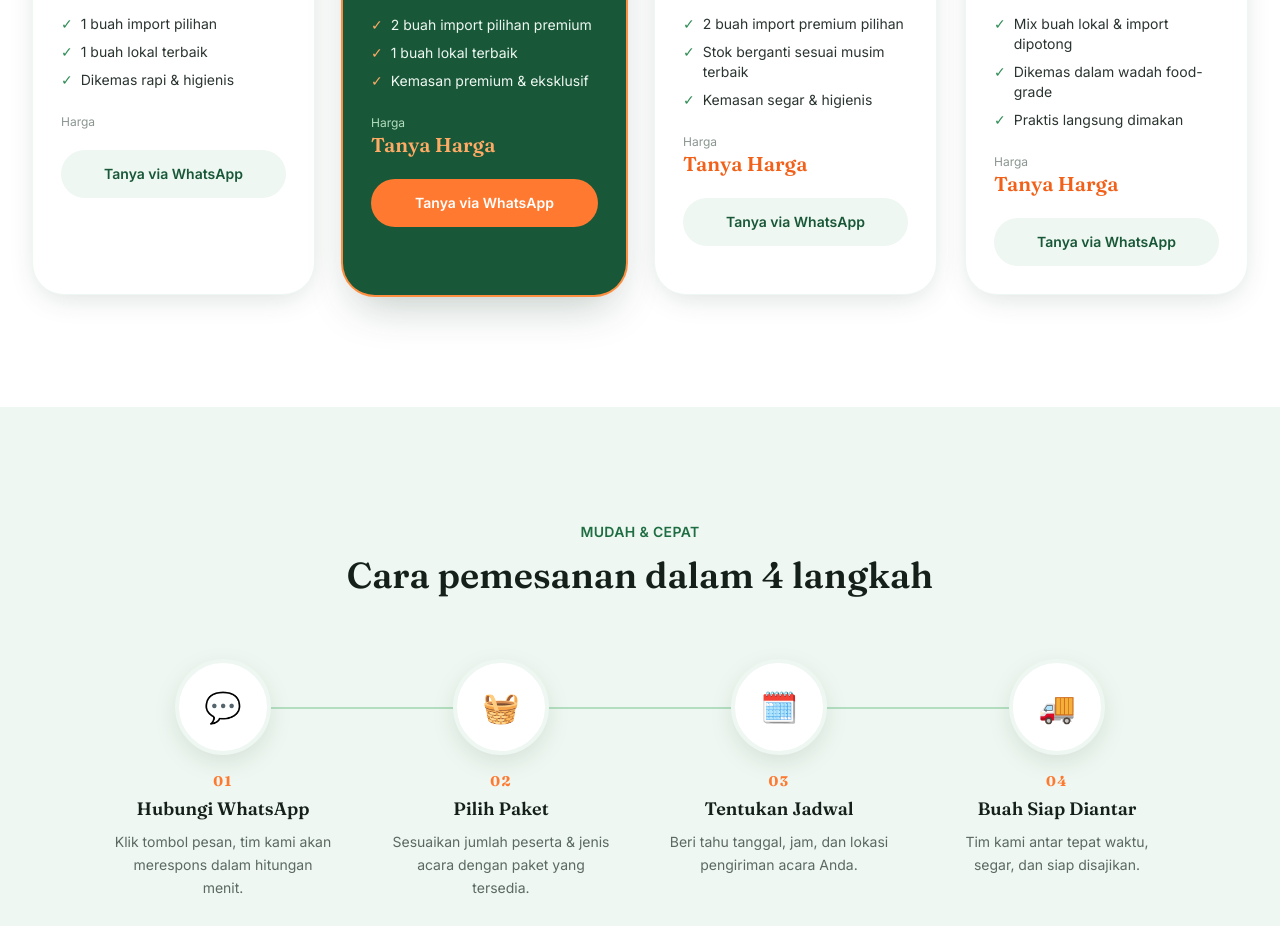
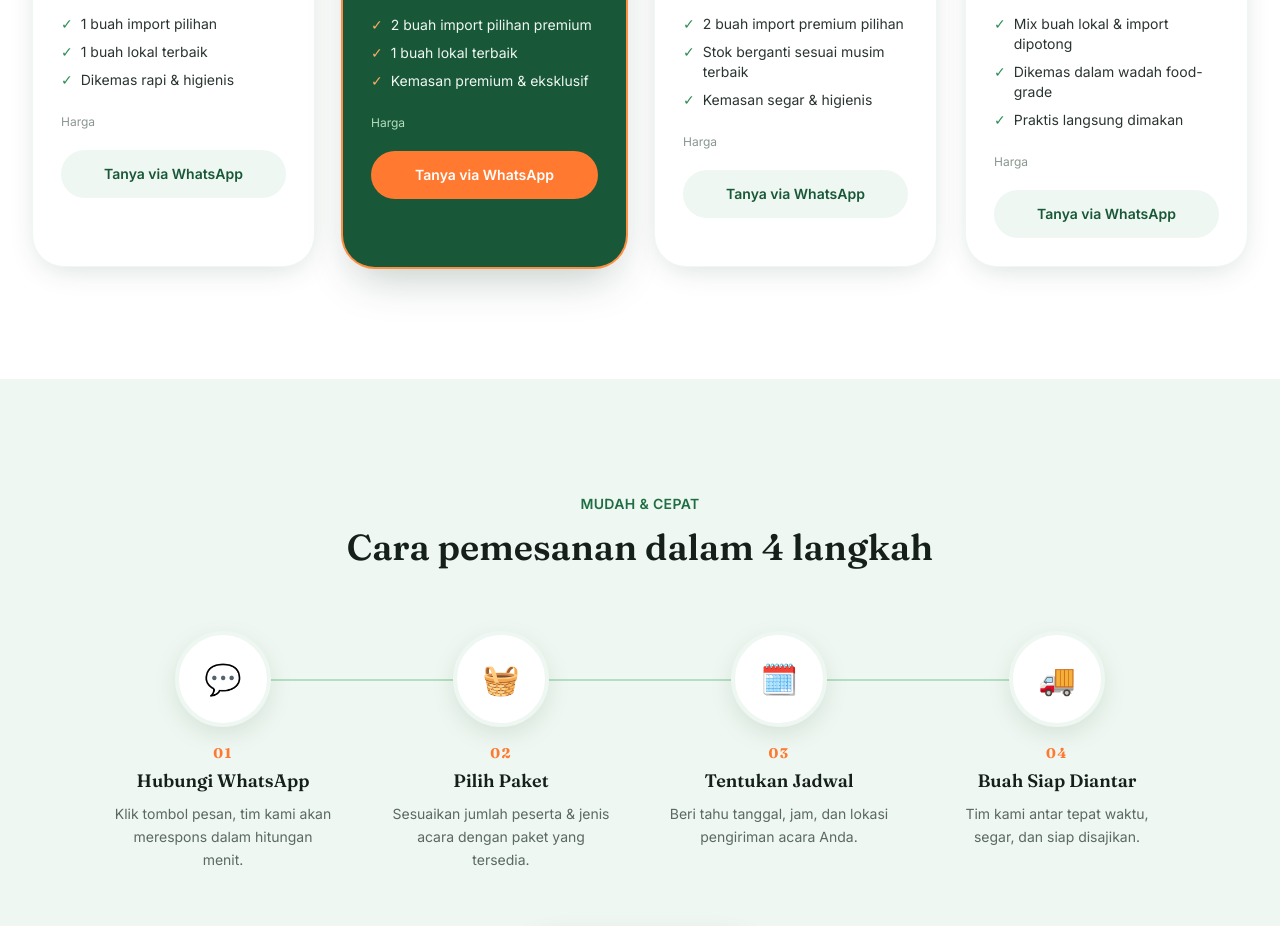
Before and after one commit to dzarmarto/DfreshFruit, a React (Vite) app: page / in a window 1280 px wide. Shown: the part 2760-3686 px from the top of the page. Built offline with nearby package versions, Linux system fonts and the light colour scheme.

Commit message:
Update Packages.jsx

```diff
--- a/src/components/Packages.jsx
+++ b/src/components/Packages.jsx
@@ -18,7 +18,6 @@ const PACKAGES = [
     name: 'Paket 3 Buah',
     badge: '2 Import + 1 Lokal',
     description: 'Paket favorit kami — lebih banyak pilihan buah import premium dalam satu paket.',
-    price: 'Tanya Harga',
     image: 'https://i.ibb.co/mF1XhvG5/dreamina-2025-11-26-9649-Create-a-premium-studio-look-smooth-lig.jpg',
     imageAlt: 'Paket 3 buah terdiri dari 2 buah import dan 1 buah lokal pilihan',
     featured: true,
@@ -32,7 +31,6 @@ const PACKAGES = [
     name: 'Paket 2 Buah Import',
     badge: 'All Import',
     description: 'Untuk Anda yang ingin menikmati dua jenis buah import pilihan sekaligus.',
-    price: 'Tanya Harga',
     image: 'https://i.ibb.co/sJmz8q3h/dreamina-2025-11-26-6863-Create-a-premium-studio-look-smooth-lig.jpg',
     imageAlt: 'Paket 2 buah import premium pilihan segar berkualitas tinggi',
     features: [
@@ -45,7 +43,6 @@ const PACKAGES = [
     name: 'Paket Buah Potong',
     badge: 'Siap Makan',
     description: 'Buah segar sudah dipotong, dibersihkan, dan siap disantap langsung.',
-    price: 'Tanya Harga',
     image: 'https://i.ibb.co/3ygjVq70/dreamina-2026-06-18-5134-Enhance-the-product-photo-with-clean-and.png',
     imageAlt: 'Paket buah potong segar siap makan dalam kemasan higienis',
     features: [
```
